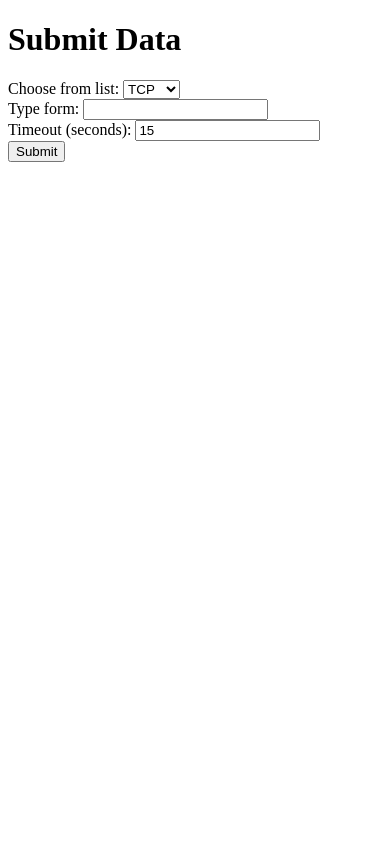
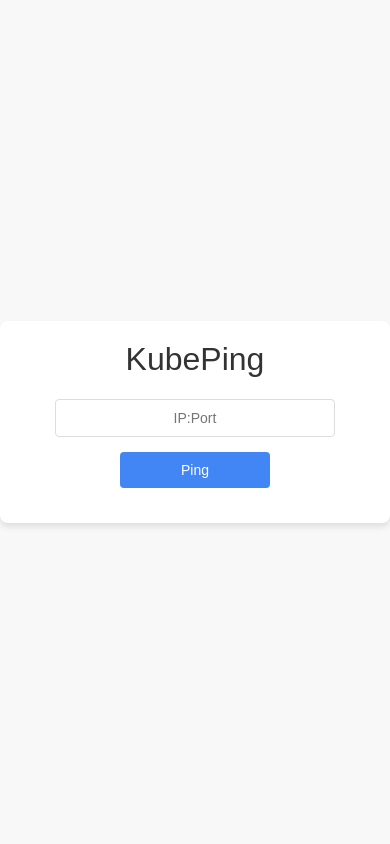
Before and after one commit to teymurgahramanov/probe-from-nodes, a Flask app: page / in a window 390 px wide. Run offline with Flask 2, Linux system fonts and the light colour scheme; parts of the project's set-up code (start-up, migrations or seed data) failed here and were passed over.

Commit message:
it works

```diff
--- a/app.py
+++ b/app.py
@@ -1,18 +1,17 @@
 from flask import Flask, render_template, request
 from kubernetes import client, config
+from os import environ
 import requests
 
-exporters = {}
-config.load_kube_config()
-#config.load_incluster_config()
+if environ.get('KP_LOCAL_DEBUG') == "1":
+    config.load_kube_config()
+    current_namespace = "default"
+else:
+    config.load_incluster_config()
+    with open("/var/run/secrets/kubernetes.io/serviceaccount/namespace") as f:
+        current_namespace = f.read().strip()
 v1 = client.CoreV1Api()
-#with open("/var/run/secrets/kubernetes.io/serviceaccount/namespace") as f:
-#    current_namespace = f.read().strip()
-label_selector = "app=from-node-exporter"
-pods = v1.list_namespaced_pod(namespace="default", label_selector=label_selector)
-for pod in pods.items:
-    exporters[pod.metadata.name] = {"host":f"{pod.status.host_ip}", "api_url": f"http://{pod.metadata.name}:8080/probe"}
-print(exporters)
+label_selector = environ.get('KP_EXPORTER_LABEL_SELECTOR') or "app=from-node-exporter"
 app = Flask(__name__)
 
 @app.route('/')
@@ -21,23 +20,30 @@ def index():
 
 @app.route('/submit', methods=['POST'])
 def submit():
-    dropdown_value = request.form['dropdown']
-    text_input = request.form['text_input']
-    timeout = int(request.form.get('timeout', 15))
+    module = "tcp"
+    address = request.form['address']
+    timeout = 5
+
+    exporters = {}
     results = []
+    pods = v1.list_namespaced_pod(namespace="default", label_selector=label_selector)
+    for pod in pods.items:
+        exporters[pod.metadata.name] = {"host":f"{pod.status.host_ip}", "api_url": f"http://{pod.status.pod_ip}:8080/probe"}
 
     for exporter in exporters.values():
         data = {
-            "dropdown_value": dropdown_value,
-            "text_input": text_input,
+            "module": module,
+            "address": address,
             "timeout": timeout
         }
         try:
-            response = requests.post(exporter["api_url"], json=data, timeout=10)
+            response = requests.post(exporter["api_url"], json=data, timeout=timeout)
+            print(response)
             response_data = response.json()
-            result = response_data.get("result", False)
             if "error" in response_data:
                 result = response_data["error"]
+            else:
+                result = response_data.get("result", False)
         except requests.exceptions.RequestException as e:
             result = str(e)
 
@@ -46,7 +52,7 @@ def submit():
             "result": result
         })
 
-    return render_template('result.html', results=results)
+    return render_template('index.html', results=results)
 
 if __name__ == '__main__':
-    app.run(debug=False)
+    app.run()
--- a/chart/values.yaml
+++ b/chart/values.yaml
@@ -2,7 +2,7 @@ replicaCount: 1
 
 image:
   repository: probe-from-node
-  tag: v5.0.0
+  tag: v5.0.10
   pullPolicy: IfNotPresent
 
 serviceAccount:
--- a/requirements.txt
+++ b/requirements.txt
@@ -1,4 +1,4 @@
 Flask==2.0.1
 requests==2.25.1
-kubernetes==30.1.0
-Werkzeug==2.2.2
+gunicorn==20.1.0
+Werkzeug==2.1.2
--- /dev/null
+++ b/static/styles.css
@@ -0,0 +1,94 @@
+body {
+  font-family: Arial, sans-serif;
+  margin: 0;
+  padding: 0;
+  display: flex;
+  justify-content: center;
+  align-items: center;
+  height: 100vh;
+  background-color: #f8f8f8;
+}
+
+.container {
+  width: 100%;
+  max-width: 600px;
+  background: white;
+  padding: 40px;
+  box-shadow: 0 4px 6px rgba(0, 0, 0, 0.1);
+  border-radius: 8px;
+  text-align: center;
+}
+
+h1 {
+  margin-top: 0;
+  font-size: 32px;
+  font-weight: normal;
+  color: #333;
+}
+
+form {
+  display: flex;
+  flex-direction: column;
+  align-items: center;
+  margin-top: 20px;
+}
+
+label {
+  margin: 10px 0 5px;
+  width: 100%;
+  text-align: left;
+  color: #666;
+}
+
+input, select {
+  padding: 10px;
+  margin-bottom: 15px;
+  border: 1px solid #ddd;
+  border-radius: 4px;
+  width: 80%; /* Make input form narrower */
+  box-sizing: border-box;
+  font-size: 16px;
+  text-align: center; /* Center text within the input fields */
+}
+
+input[type="submit"] {
+  background-color: #4285F4;
+  color: white;
+  border: none;
+  cursor: pointer;
+  padding: 10px 20px;
+  font-size: 16px;
+  border-radius: 4px;
+  width: 150px; /* Set a specific width */
+  transition: background-color 0.3s ease;
+}
+
+input[type="submit"]:hover {
+  background-color: #357ae8;
+}
+
+table {
+  width: 100%;
+  border-collapse: collapse;
+  margin-top: 20px;
+}
+
+th, td {
+  padding: 10px;
+  border: 1px solid #ddd;
+  text-align: left;
+}
+
+th {
+  background-color: #f4f4f4;
+}
+
+@media (max-width: 600px) {
+  .container {
+      padding: 20px;
+  }
+
+  input, select, input[type="submit"] {
+      font-size: 14px;
+  }
+}
--- a/templates/index.html
+++ b/templates/index.html
@@ -3,24 +3,38 @@
 <head>
     <meta charset="UTF-8">
     <meta name="viewport" content="width=device-width, initial-scale=1.0">
-    <title>Flask Web App</title>
+    <title>KubePing</title>
+    <link rel="stylesheet" type="text/css" href="{{ url_for('static', filename='styles.css') }}">
 </head>
 <body>
-    <h1>Submit Data</h1>
-    <form action="/submit" method="post">
-        <label for="dropdown">Choose from list:</label>
-        <select name="dropdown" id="dropdown">
-            <option value="tcp">TCP</option>
-            <option value="http">HTTP</option>
-        </select>
-        <br>
-        <label for="text_input">Type form:</label>
-        <input type="text" id="text_input" name="text_input">
-        <br>
-        <label for="timeout">Timeout (seconds):</label>
-        <input type="number" id="timeout" name="timeout" value="15">
-        <br>
-        <input type="submit" value="Submit">
-    </form>
+    <div class="container">
+        <h1>KubePing</h1>
+        <form action="/submit" method="post">
+            <input type="text" id="address" name="address" placeholder="IP:Port">
+            <input type="submit" value="Ping">
+        </form>
+        {% if results %}
+        <table>
+            <tr>
+                <th>Host</th>
+                <th>Result</th>
+            </tr>
+            {% for result in results %}
+            <tr>
+                <td>{{ result.host }}</td>
+                <td>
+                    {% if result.result == true %}
+                        ✅
+                    {% elif result.result == false %}
+                        ❌
+                    {% else %}
+                        {{ result.result }}
+                    {% endif %}
+                </td>
+            </tr>
+            {% endfor %}
+        </table>
+        {% endif %}
+    </div>
 </body>
 </html>
```
Also changed, not shown: templates/result.html (deleted, +0 -23 lines), todo.md (added, +2 -0 lines), 2 other files.
